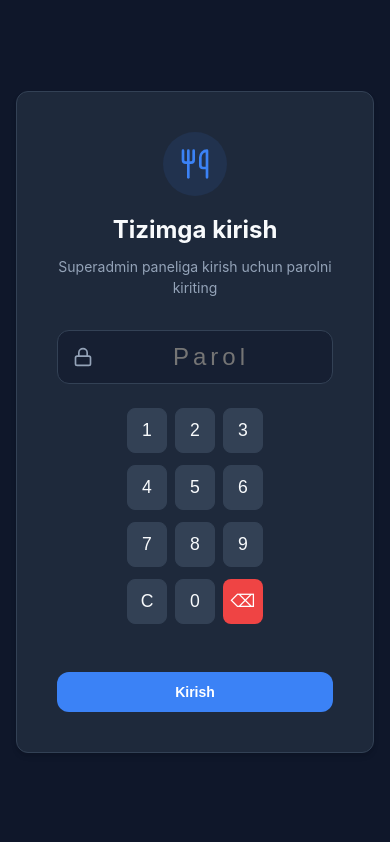
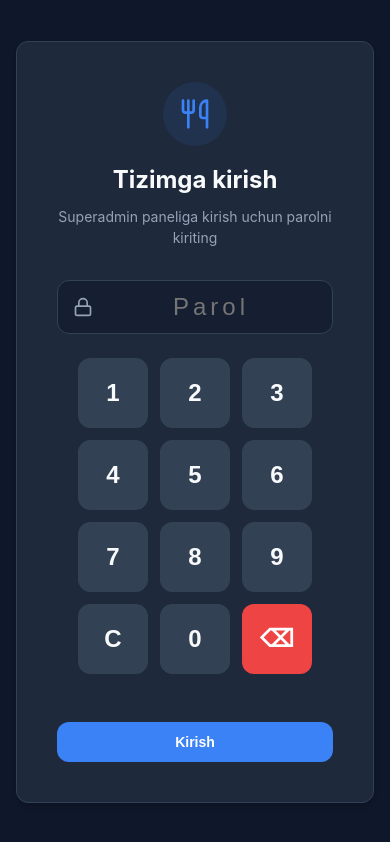
Before and after one commit to sardorbozorovvv7-netizen/restoran, a React app: page / in a window 390 px wide. Built offline with nearby package versions, Linux system fonts and the light colour scheme; the HTML template or start-up script is replaced by a standard one.

Commit message:
increase keypad button size for mobile

```diff
--- a/src/index.css
+++ b/src/index.css
@@ -215,27 +215,30 @@ body {
 .vk-row {
   display: flex;
   justify-content: center;
-  gap: 0.5rem;
+  gap: 0.75rem;
 }
 
 .vk-key {
-  width: 40px;
-  height: 45px;
-  border-radius: 8px;
+  width: 70px;
+  height: 70px;
+  border-radius: 12px;
   background: var(--bg-hover);
   border: 1px solid var(--border);
   color: var(--text-main);
-  font-size: 1.1rem;
+  font-size: 1.5rem;
+  font-weight: 600;
   cursor: pointer;
   display: flex;
   align-items: center;
   justify-content: center;
   text-transform: uppercase;
+  transition: all 0.2s ease;
 }
 
 .vk-key:active {
   background: var(--accent);
   color: white;
+  transform: scale(0.95);
 }
 
 .vk-key.backspace {
```
